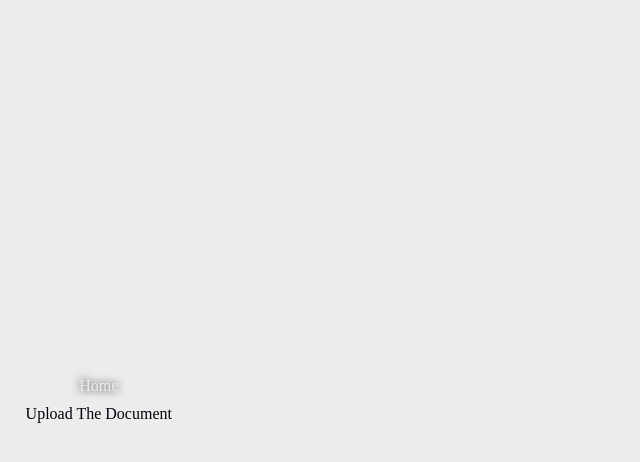
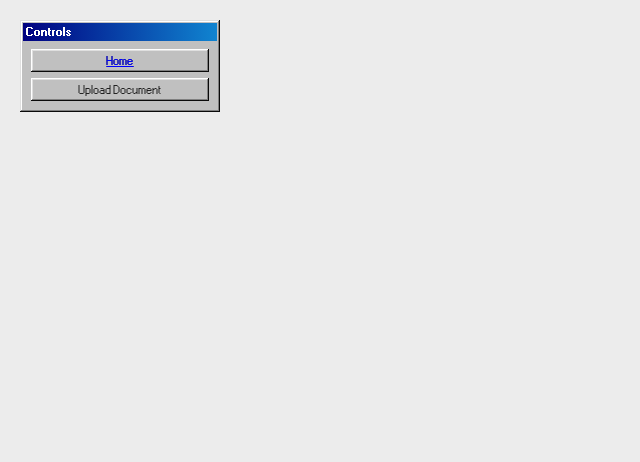
Before and after one commit to priitey/the-document, a plain HTML site: page doc1/doc1.html in a window 1280 px wide. Shown: the whole page, without its empty margins (0-640 px from the left). Drawn offline with nearby package versions, Linux system fonts and the light colour scheme.

Commit message:
document.sketch 98.css-ified

```diff
--- a/doc1/doc1.css
+++ b/doc1/doc1.css
@@ -8,66 +8,36 @@
     margin: 0;
     padding: 0;
     box-sizing: border-box;
-    font-family: 'Times New Roman', serif;
 }
 
 body {
     background-color: var(--bg-color);
     color: var(--fg-color);
-    font-family: Arial, sans-serif;
     height: 100vh;
     overflow: hidden;
 }
 
-/* Left Column - File Upload */
-.upload-container {
+/* MODIFIED: Replaced .upload-container with styles for the new window */
+#controls-window {
     position: absolute;
     z-index: 5;
-    top: 50%;
-    left: 2%;
-    transform: translateY(-50%);
-    flex: 1;
+    top: 20px;
+    left: 20px;
+    width: 200px; /* Adjust width as needed */
+}
+
+#controls-window .window-body {
     display: flex;
     flex-direction: column;
-    gap: 10px;
-    align-items: center;
-    justify-content: center;
-    background-color: transparent;
+    gap: 6px;
 }
 
-#fileInput {
-    padding: 10px;
-    border-radius: 4px;
-    cursor: pointer;
-    display: none; /* Hide the default file input */
-}
-#home {
-    text-decoration: none;
-    color: var(--fg-color);
-    text-shadow: none;
-}
-.upload-label {
-    font-size: 16px;
-    color: var(--fg-color);
-    text-align: center;
-    text-shadow: 0 0 10px var(--bg-color);
+button#uploadBtn {
     cursor: pointer;
 }
-.upload-label:hover,
-#home {
-    color: var(--bg-color);
-    text-shadow: 0 0 10px var(--fg-color);
-    transition: all 0.4s ease;
-}
-input[type="file"] {
-    cursor: pointer;
-}
-input#fileInput {
-    cursor: pointer;
-}
-
-#fileInput:hover {
-    border-color: var(--fg-color);
+#fileInput {
+    /* The input is already hidden in the HTML, this is just for safety */
+    display: none;
 }
 
 #pdf-text
--- a/doc1/doc1.html
+++ b/doc1/doc1.html
@@ -6,6 +6,7 @@
     <meta name="viewport" content="width=device-width, initial-scale=1.0">
     <title>Document Viewer</title>
     <link rel="stylesheet" href="doc1.css">
+    <link rel="stylesheet" href="https://unpkg.com/98.css" />
     <link rel="icon" href="../favicon.png" type="image/x-icon">
 
     <!-- wordpos CDN -->
@@ -18,10 +19,15 @@
 
 <body>
         <!-- File Upload -->
-        <div class="upload-container">
-            <a href="../index.html" id="home">Home</a>
-            <label for="fileInput" class="upload-label">Upload The Document</label>
-            <input type="file" id="fileInput" accept=".pdf,.doc,.docx,.txt" />
+        <div class="window" id="controls-window">
+            <div class="title-bar">
+                <div class="title-bar-text">Controls</div>
+            </div>
+            <div class="window-body">
+                <button id="homeBtn"><a href="../index.html">Home</a></button>
+                <button id="uploadBtn">Upload Document</button>
+                <input type="file" id="fileInput" accept=".pdf,.doc,.docx,.txt" hidden />
+            </div>
         </div>
 
         <div id="pdf-text"><!-- pdf text inserted here --></div>
--- a/doc1/doc1.js
+++ b/doc1/doc1.js
@@ -211,7 +211,46 @@ document.addEventListener('DOMContentLoaded', function () {
         const imageContainer = document.getElementById('image-container');
         imageContainer.innerHTML = '<p style="text-align: center; color: #cc0000;">Error loading image.</p>';
     }
-    // Search & display image logic here
-    // Search & display image logic here
-    // Search & display image logic here
+
+    const homeBtn = document.getElementById('homeBtn');
+    const uploadBtn = document.getElementById('uploadBtn');
+
+    homeBtn.addEventListener('click', () => {
+        window.location.href = '../index.html';
+    });
+
+    uploadBtn.addEventListener('click', () => {
+        fileInput.click(); // Programmatically click the hidden file input
+    });
+
+    fileInput.addEventListener('change', handleFileSelect);
 });
+
+async function handleFileSelect(event) {
+    const file = event.target.files[0];
+    if (!file) {
+        console.error('No file selected');
+        return;
+    }
+
+    if (file.type !== 'application/pdf') {
+        console.error('Please select a PDF file');
+        return;
+    }
+
+    const fileUrl = URL.createObjectURL(file);
+
+    extractText(fileUrl).then(
+        function (text) {
+            console.log('Extracted text:', text);
+            textContainer.textContent = text;
+            extractPartsOfSpeech(text);
+            URL.revokeObjectURL(fileUrl);
+        },
+        function (reason) {
+            console.error('Error extracting text:', reason);
+            textContainer.textContent = 'Error extracting text: ' + reason;
+            URL.revokeObjectURL(fileUrl);
+        }
+    );
+}
--- a/styles.css
+++ b/styles.css
@@ -2,23 +2,21 @@ body {
     max-width: 100vw;
     height: 100vh;
     margin: 0;
-    padding: 20px; /* Add the 20px spacing here */
-    box-sizing: border-box; /* This is key: it includes padding in the 100vh height */
+    padding: 20px;
+    box-sizing: border-box;
 }
 
 #main-container {
-    margin: 0; /* Remove the margin from the container */
+    margin: 0;
     width: 100%;
-    height: 100%; /* The container will now fill the padded area of the body */
+    height: 100%;
 }
 
-/*p:hover,
-a:hover {
-    text-shadow:
-    1px 1px 2px #868686,
-    0 0 1em #414141,
-    0 0 0.2em #010101;
-}*/
+body,
+.sunken-panel, table,
+ul.tree-view {
+    background-color: #f3f3f3 !important;
+}
 
 a:hover {
     text-decoration: underline !important;
```
